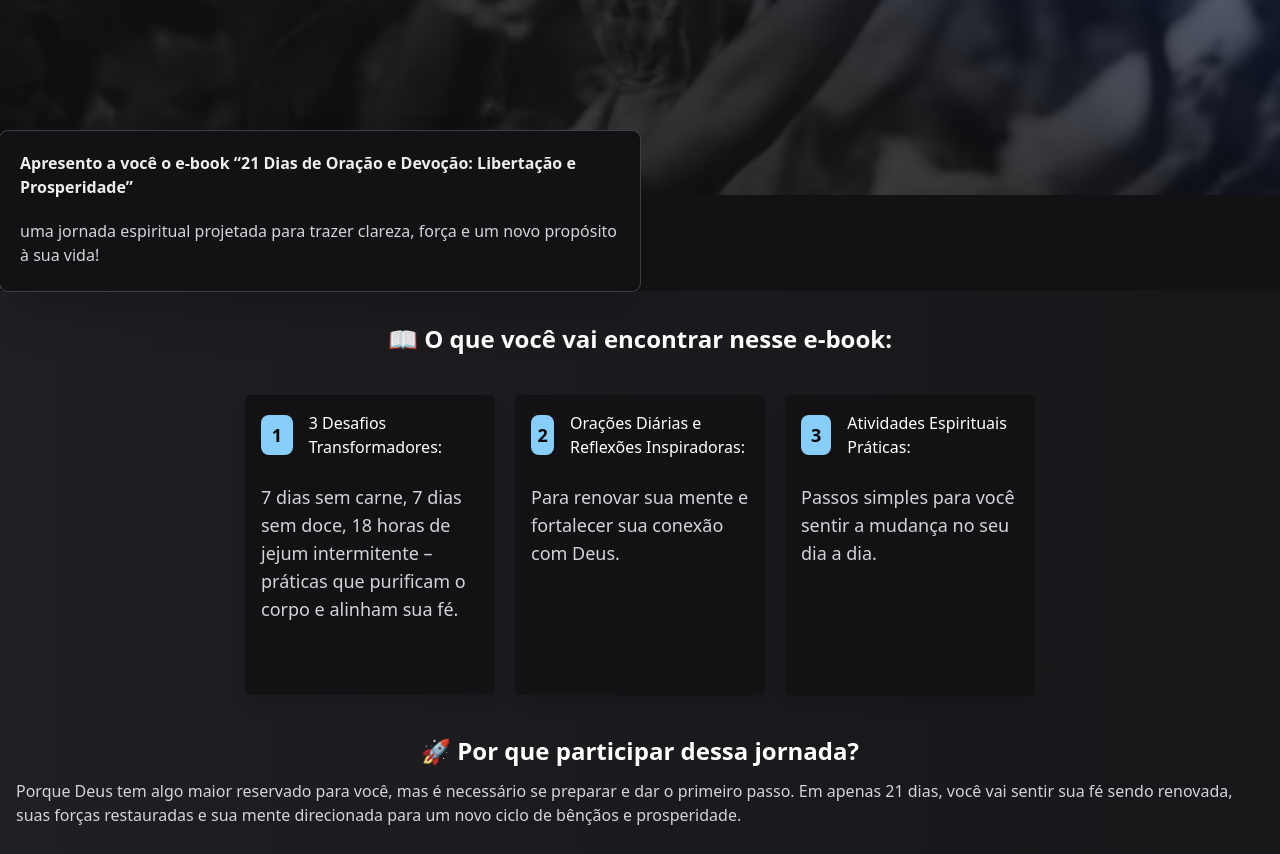
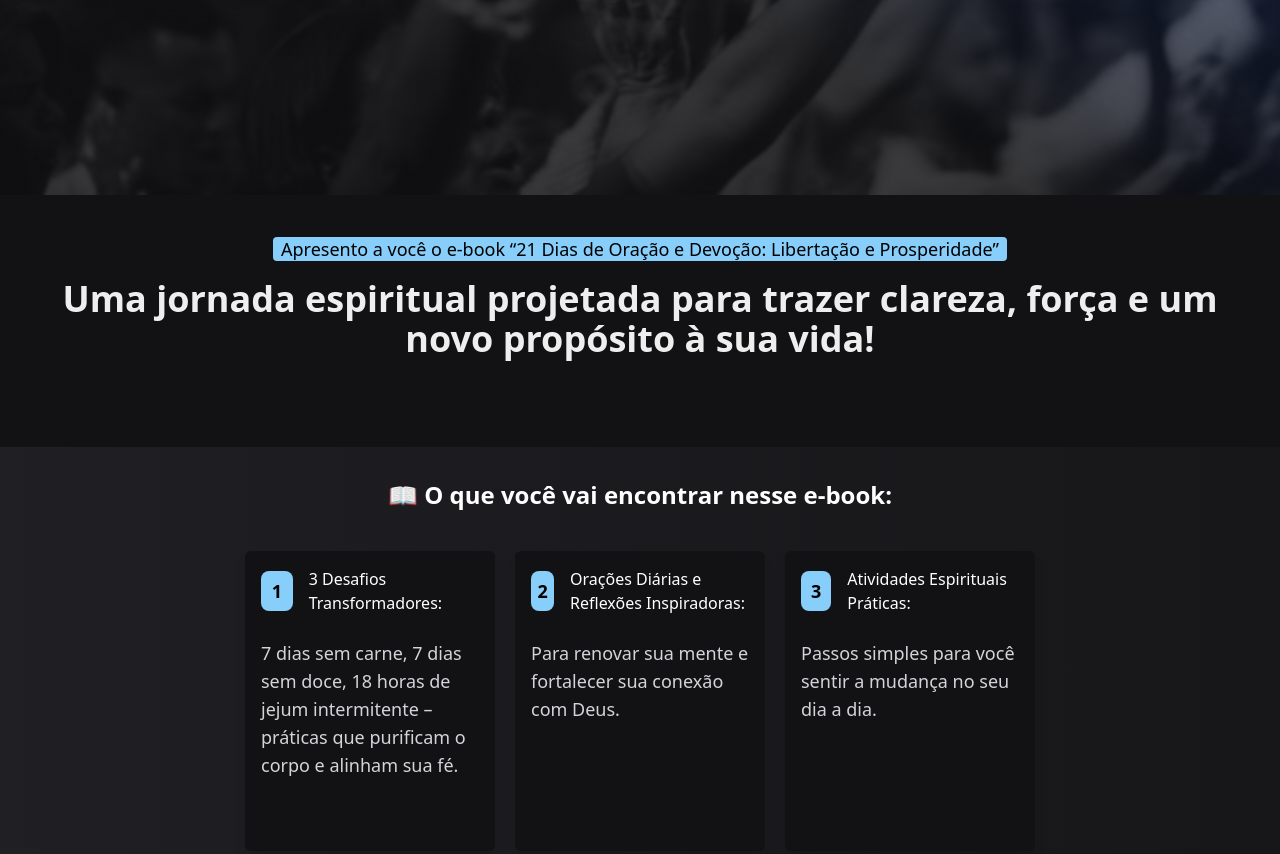
Before and after one commit to flaronin/k, a website: page index.html in a window 1280 px wide. Shown: the part 605-1459 px from the top of the page. Drawn offline with nearby package versions, Linux system fonts and the light colour scheme.

Commit message:
Add files via upload

```diff
--- a/index.html
+++ b/index.html
@@ -40,21 +40,29 @@
         </div>
       </div>
     </header>
-    <div class="benefits bg-secondaryColor w-full relative pb-[470px] md:pb-24">
-      <div class="absolute left-0 -top-16 w-full flex justify-center">
-        <div class="container mx-auto grid grid-cols-1 md:grid-cols-2">
-          <div class="w-full min-h-[160px] bg-secondaryColor shadow-2xl rounded-lg p-5 mx-auto ring-1 ring-zinc-700">
-            <header class="flex items-center gap-4">
-              <span class="font-bold text-textPrimaryColor">Apresento a você o e-book “21 Dias de Oração e Devoção: Libertação e Prosperidade”</span>
-            </header>
-            <main class="pt-5">
-              <p class="font-medium text-zinc-300">uma jornada espiritual projetada para trazer clareza, força e um novo propósito à sua vida!</p>
-            </main>
-          </div>
-        </div>
+
+    <section class="bg-secondaryColor py-10">
+      <div class="container mx-auto px-5">
+        <nav class="text-center pb-4">
+          <span class="font-medium text-white text-lg"
+            ><span class="text-black bg-primaryColor px-2 rounded">Apresento a você o e-book “21 Dias de Oração e Devoção: Libertação e Prosperidade”
+            </span>
+           </span
+          >
+        </nav>
+        <main class="text-center">
+          <h1 class="font-bold text-4xl text-textPrimaryColor">
+            Uma jornada espiritual projetada para trazer clareza, força e um novo propósito à sua vida!
+          </h1>
+          <br>
+          <br>
+
+        </main>
       </div>
-    </div>
+    </section>
+
     <section class="px-4 py-8 what-you-will-learning flex justify-center overflow-hidden">
+
   <div class="container">
     <h1 class="text-center font-bold text-white text-2xl">
       📖 O que você vai encontrar nesse e-book:
@@ -170,11 +178,11 @@
                   class="w-full h-full max-w-md bg-thirdColor ring-1 ring-zinc-700 rounded-xl shadow-lg p-4"
                 >
                   <p class="text-zinc-400 text-lg font-medium pt-4 ps-6">
-                    De <span class="line-through">R$149,90</span>
+                    De <span class="line-through">R$ 49,90/span>
                   </p>
                   <p class="ps-6 text-white">por apenas</p>
                   <h1 class="text-center font-bold text-white py-6 text-5xl">
-                    <span class="text-primaryColor">R$</span> 49,90
+                    <span class="text-primaryColor">R$</span> 39,90
                   </h1>
                   <div class="text-center pt-6">
                     <a href="https://pay.kiwify.com.br/5YNtxkh">
@@ -199,7 +207,7 @@
             <h1
               class="text-3xl md:text-5xl font-bold text-textPrimaryColor mb-5"
             >
-              Veja o que os fiéis falam de nós.
+              Veja oque os fiéis falam de nós.
             </h1>
           </section>
           <section class="px-4">
```
